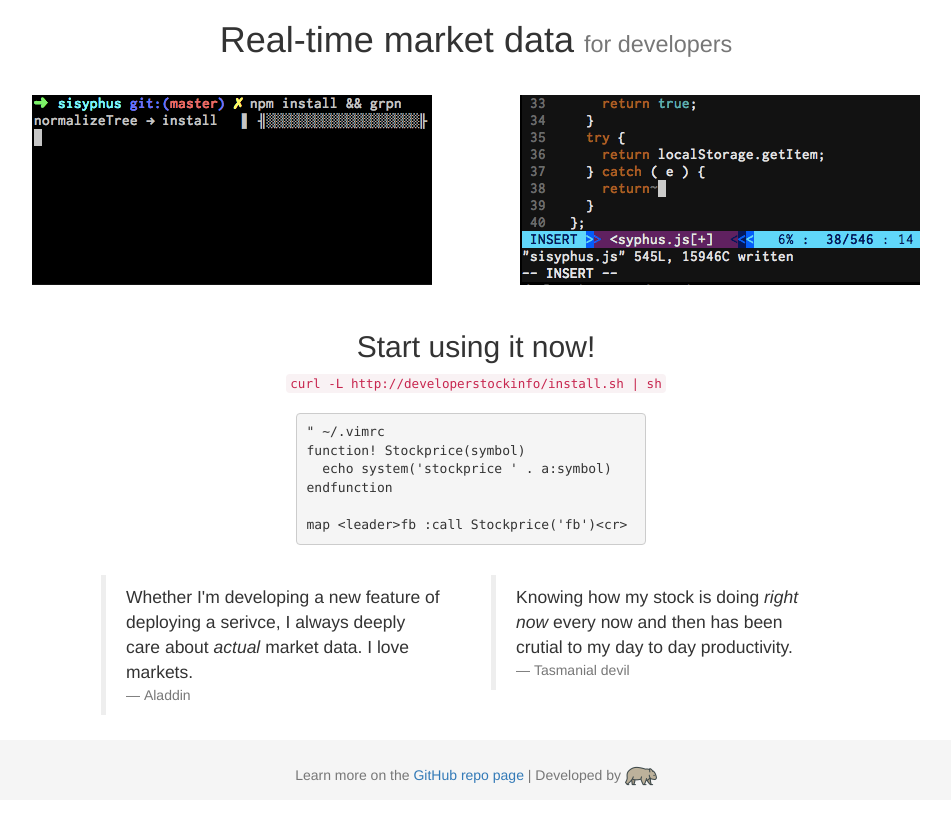
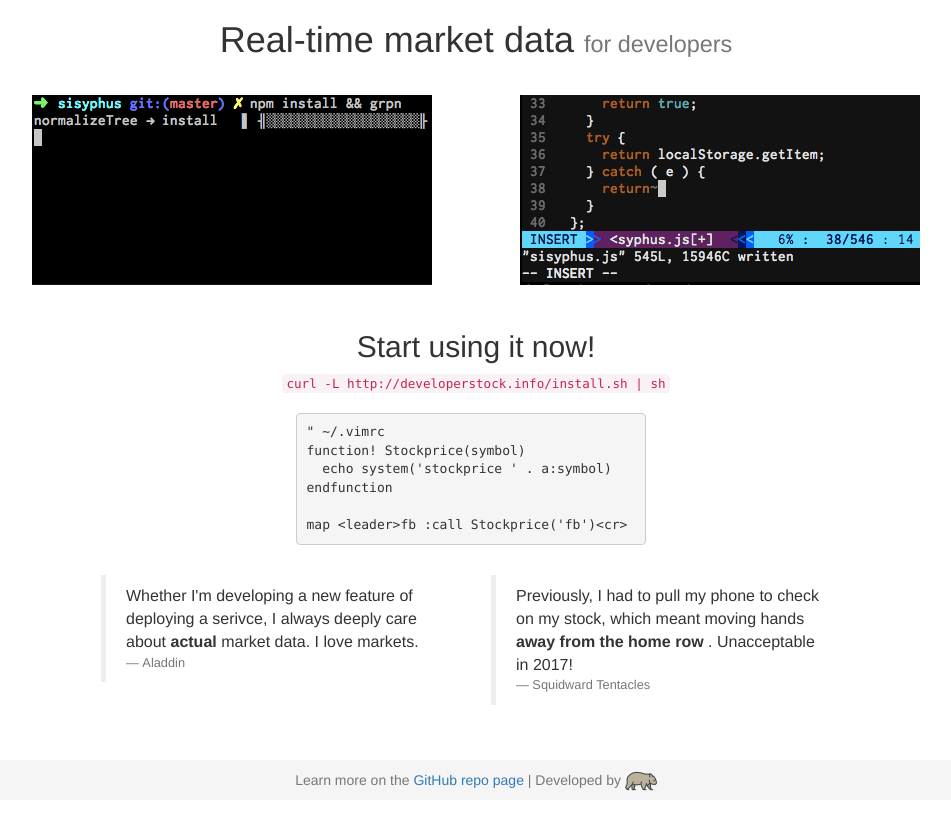
Before and after one commit to simsalabim/stockprice, a plain HTML site: page index.html in a window 1280 px wide. Shown: the whole page, without its empty margins (164-1115 px from the left). After the commit the page ends 800 px from the top, so only its background shows below. Drawn offline with nearby package versions, Linux system fonts and the light colour scheme.

Commit message:
Fixed a typo

```diff
--- a/index.html
+++ b/index.html
@@ -20,11 +20,11 @@ body {
         position: fixed;
         bottom: 0px;
         width: 100%;
-        height: 60px;
+        height: 40px;
         background-color: #f5f5f5;
       }
       .main {
-        margin-bottom: 120px
+        margin-bottom: 40px;
       }
       .footer-container {
         position: relative
@@ -36,13 +36,16 @@ body {
         padding-top: 20px;
       }
       .text-muted {
-        margin: 20px 0;
+        margin: 5px 0;
       }
       .wombat {
         width: 32px;
       }
       .demo-image {
         padding: 5px;
+      }
+      blockquote {
+        font-size: 16px;
       }
     </style>
   </head>
@@ -71,7 +74,7 @@ body {
         <div class="col-md-1"> </div>
         <div class="col-md-10 text-center">
           <h2>Start using it now!</h2>
-          <code>curl -L http://developerstockinfo/install.sh | sh</code>
+          <code>curl -L http://developerstock.info/install.sh | sh</code>
         </div>
         <div class="col-md-1"> </div>
       </div>
@@ -91,15 +94,15 @@ map &lt;leader&gt;fb :call Stockprice('fb')&lt;cr&gt; </pre>
         <div class="col-md-2">&nbsp;</div>
         <div class="col-md-4">
           <blockquote>
-            Whether I'm developing a new feature of deploying a serivce, I always deeply care about <em>actual</em> market data. I love markets.
+            Whether I'm developing a new feature of deploying a serivce, I always deeply care about <strong>actual</strong> market data. I love markets.
             <small>Aladdin</small>
           </blockquote>
         </div>
 
         <div class="col-md-4">
           <blockquote>
-            Knowing how my stock is doing <em>right now</em> every now and then has been crutial to my day to day productivity.
-            <small>Tasmanial devil</small>
+            Previously, I had to pull my phone to check on my stock, which meant moving hands <strong>away from the home row </strong>. Unacceptable in 2017!
+            <small>Squidward Tentacles</small>
           </blockquote>
         </div>
         <div class="col-md-2">&nbsp;</div>
```
